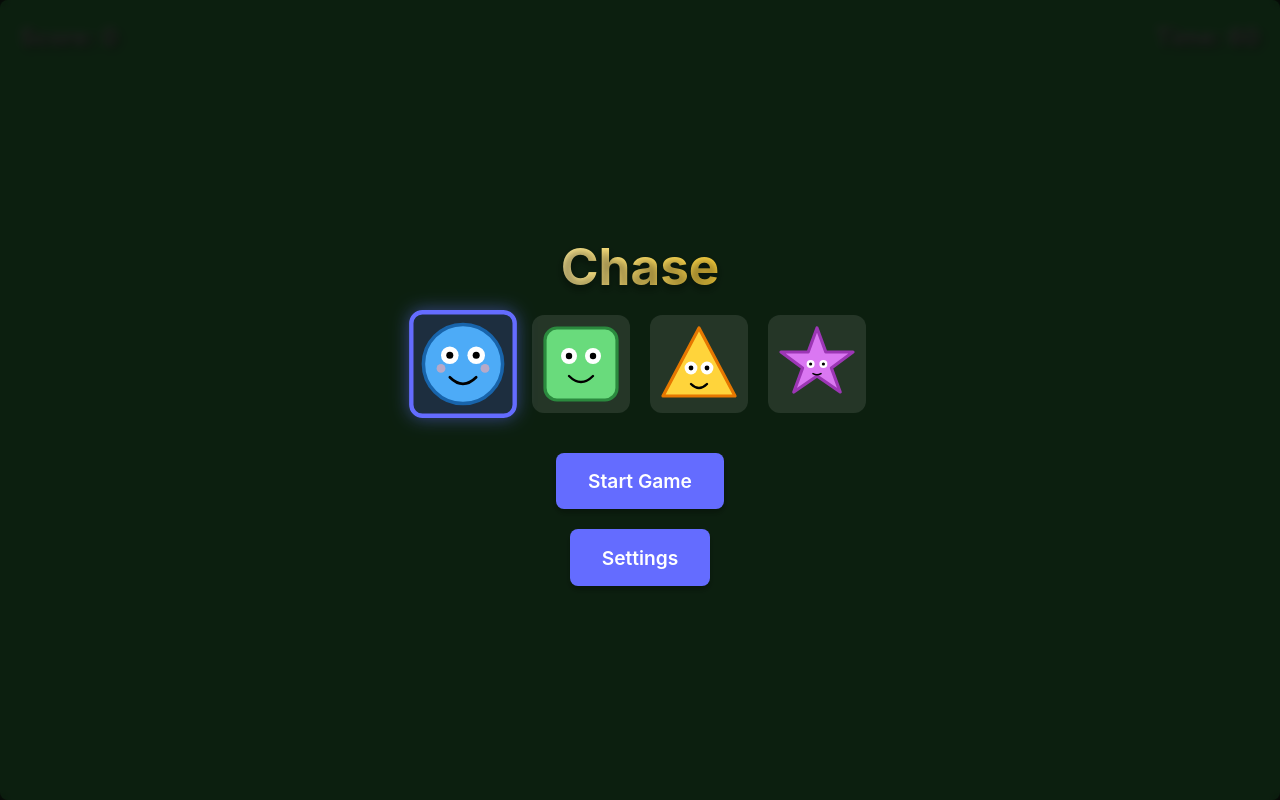
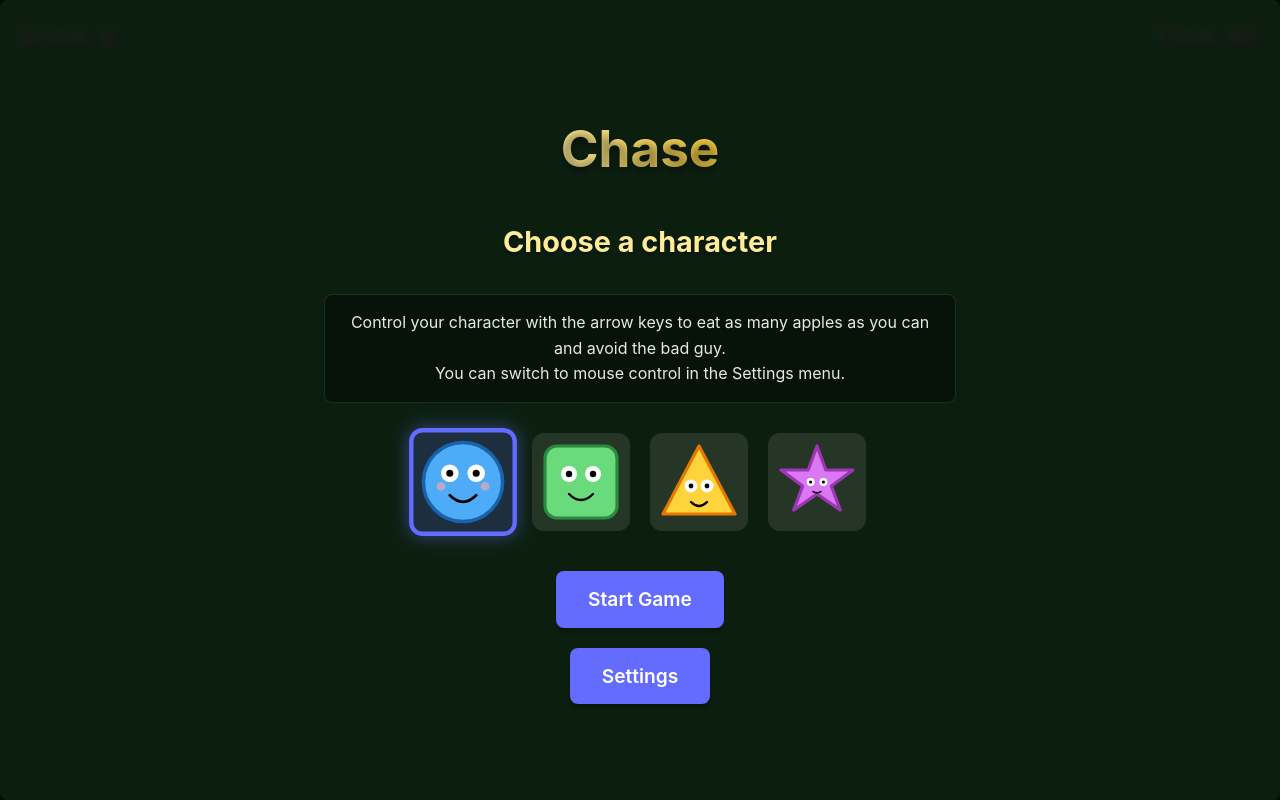
Before and after one commit to cieslewicz/chase, a website built with Vite: page index.html in a window 1280 px wide. Built offline with nearby package versions, Linux system fonts and the light colour scheme.

Commit message:
Update start screen UI with clearer instructions

```diff
--- a/src/main.ts
+++ b/src/main.ts
@@ -12,6 +12,12 @@ document.querySelector<HTMLDivElement>('#app')!.innerHTML = `
 
   <div id="start-screen" class="screen">
     <h1>Chase</h1>
+    <h2 class="subtitle">Choose a character</h2>
+    <p class="instructions">
+      Control your character with the arrow keys to eat as many apples as you can and avoid the bad guy.
+      <br>
+      You can switch to mouse control in the Settings menu.
+    </p>
     <div class="character-select">
       <div class="char-option selected" data-char="circle">
         <img src="assets/player_circle.svg" alt="Circle" />
--- a/src/style.css
+++ b/src/style.css
@@ -98,6 +98,26 @@ button:active {
   transform: translateY(0);
 }
 
+.subtitle {
+  font-size: 1.8em;
+  margin-bottom: 15px;
+  color: #ffec99;
+  text-shadow: 0 2px 4px rgba(0, 0, 0, 0.5);
+}
+
+.instructions {
+  font-size: 1em;
+  max-width: 600px;
+  text-align: center;
+  margin-bottom: 30px;
+  line-height: 1.6;
+  color: rgba(255, 255, 255, 0.9);
+  background: rgba(0, 0, 0, 0.4);
+  padding: 15px;
+  border-radius: 8px;
+  border: 1px solid rgba(255, 255, 255, 0.1);
+}
+
 .character-select {
   display: flex;
   gap: 20px;
```
